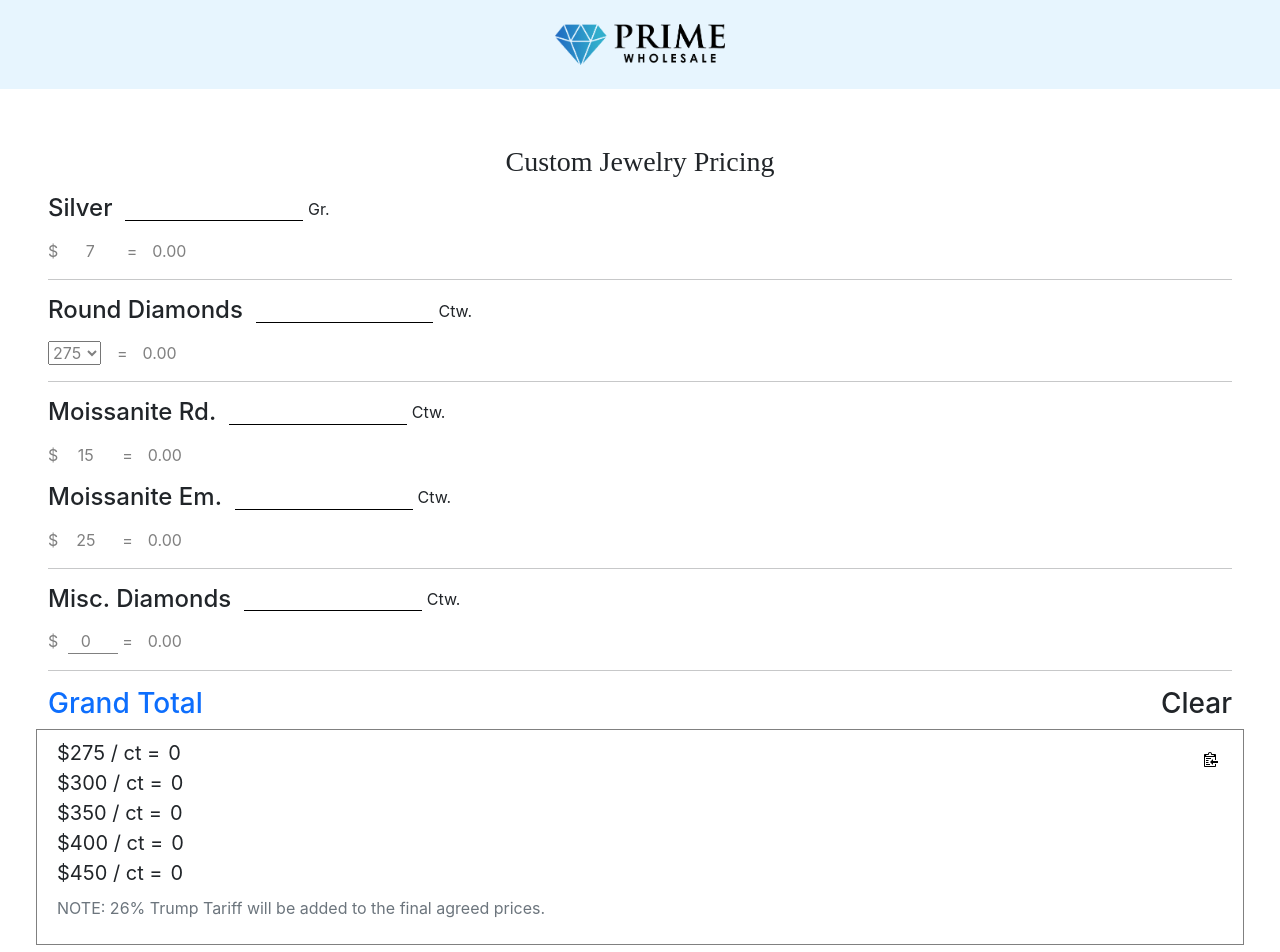
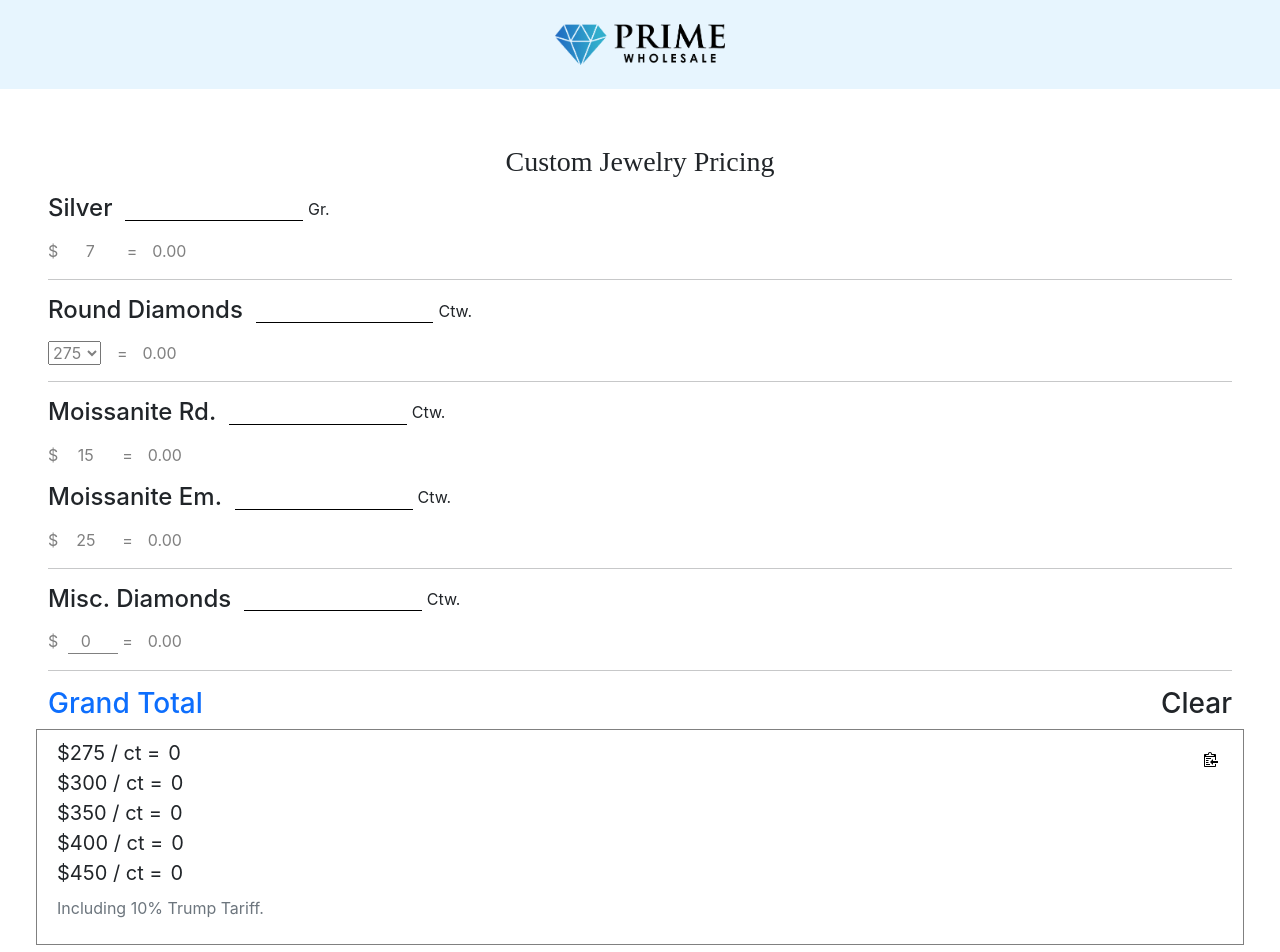
Before and after one commit to AasthaSavaliya/PW-Custom-Silver, a React (Create React App) app: page / in a window 1280 px wide. Shown: the top 952 px of the page. Built offline with nearby package versions, Linux system fonts and the light colour scheme.

Commit message:
± tariff and 12% -> 22%

```diff
--- a/src/App.js
+++ b/src/App.js
@@ -92,7 +92,7 @@ function App() {
   //     textToCopy += `\n$${value} / Ct = ${parseFloat(
   //       Math.ceil(
   //           ((formData["totalWithoutRound"] + formData["roundWeight"] * value) *
-  //           1.12)/10
+  //           1.22)/10
   //       )*10
   //     )}`;
   //   });
@@ -107,7 +107,7 @@ function App() {
   //     textToCopy += `\n${value.name} = $${parseFloat(
   //       Math.ceil(
   //           ((formData["totalWithoutRound"] + formData["roundWeight"] * `${value.value}`) *
-  //           1.12)/10
+  //           1.22)/10
   //       )*10
   //     )}`;
   //   });
@@ -121,7 +121,7 @@ function App() {
   [275, 300, 350, 400, 450].map((value) => {
     textToCopy += `\n$${value} / Ct = ${parseFloat(
       Math.ceil(
-        ((formData["totalWithoutRound"] + formData["roundWeight"] * value) * 1.12) / 10
+        ((formData["totalWithoutRound"] + formData["roundWeight"] * value) * 1.22) / 10
       ) * 10
     )}`;
   });
@@ -372,13 +372,13 @@ function App() {
                             {isNaN(parseFloat(formData["roundWeight"]))
                               ? Math.ceil(
                                   ((formData["totalWithoutRound"] + 0 * value) *
-                                    1.12) /
+                                    1.22) /
                                     10
                                 ) * 10
                               : Math.ceil(
                                   ((formData["totalWithoutRound"] +
                                     value * formData["roundWeight"]) *
-                                    1.12) /
+                                    1.22) /
                                     10
                                 ) * 10}
                           </span>
@@ -389,7 +389,7 @@ function App() {
 
                   <div className="col-12 mt-2">
                     <p className="text-muted" style={{ fontSize: '16px', width: '100%' }}>
-                      NOTE: 26% Trump Tariff will be added to the final agreed prices.
+                      Including 10% Trump Tariff.
                     </p>
                   </div>
 
@@ -423,13 +423,13 @@ function App() {
           {/*                  {isNaN(parseFloat(formData["roundWeight"]))*/}
           {/*                    ? Math.ceil(*/}
           {/*                        ((formData["totalWithoutRound"] + 0 * value.value) **/}
-          {/*                          1.12) /*/}
+          {/*                          1.22) /*/}
           {/*                          10*/}
           {/*                      ) * 10*/}
           {/*                    : Math.ceil(*/}
           {/*                        ((formData["totalWithoutRound"] +*/}
           {/*                          value.value * formData["roundWeight"]) **/}
-          {/*                          1.12) /*/}
+          {/*                          1.22) /*/}
           {/*                          10*/}
           {/*                      ) * 10}*/}
           {/*                </span>*/}
```
